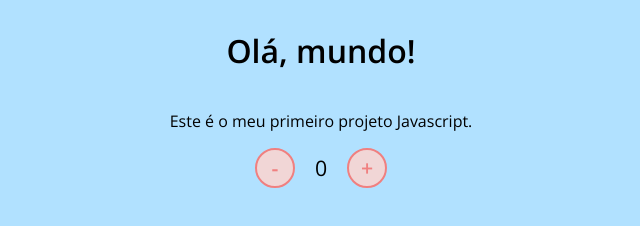
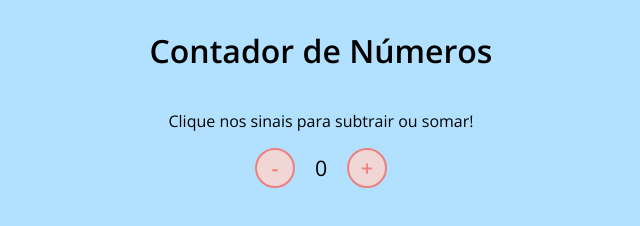
Before and after one commit to JuninhoSouza25/contador-dio, a plain HTML site: page index.html in a window 1280 px wide. Shown: the whole page, without its empty margins (319-959 px from the left). Drawn offline with nearby package versions, Linux system fonts and the light colour scheme.

Commit message:
Textos alterados

```diff
--- a/index.html
+++ b/index.html
@@ -7,8 +7,8 @@
     <title>Contador</title>
 </head>
 <body>
-    <h1>Olá, mundo!</h1>
-    <p>Este é o meu primeiro projeto Javascript.</p>
+    <h1>Contador de Números</h1>
+    <p>Clique nos sinais para subtrair ou somar!</p>
     <div id="counter">
         <button name="subtrair" id="decrement">-</button>
         <span id="currentNumber">0</span>
```
